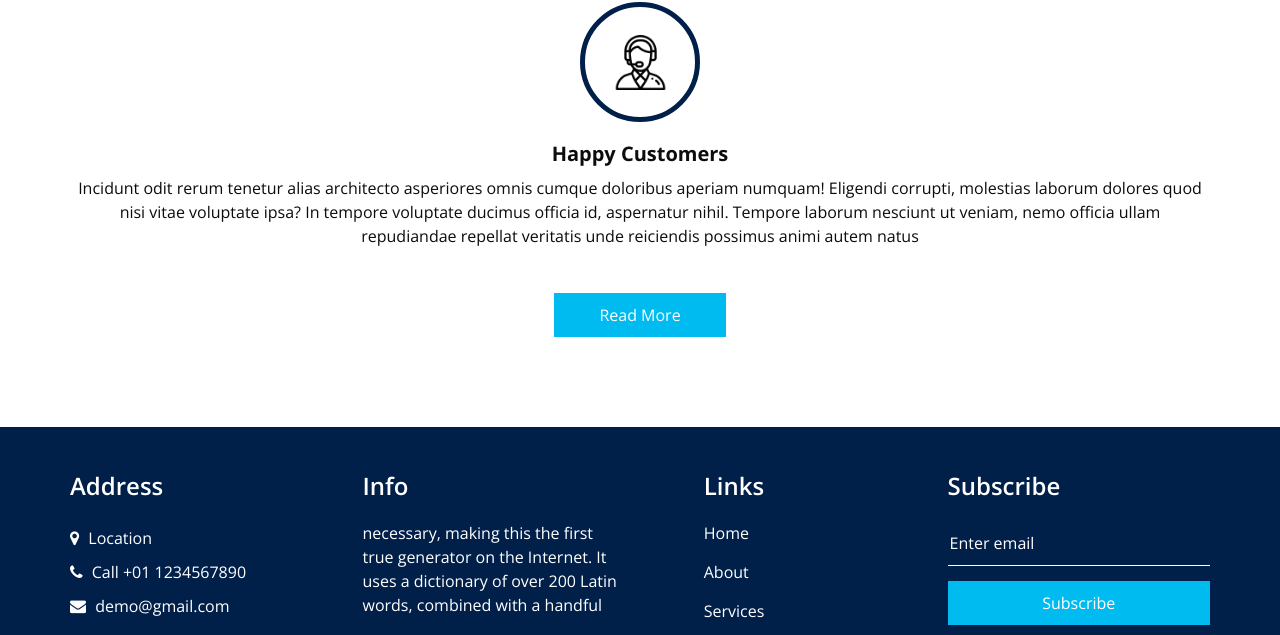
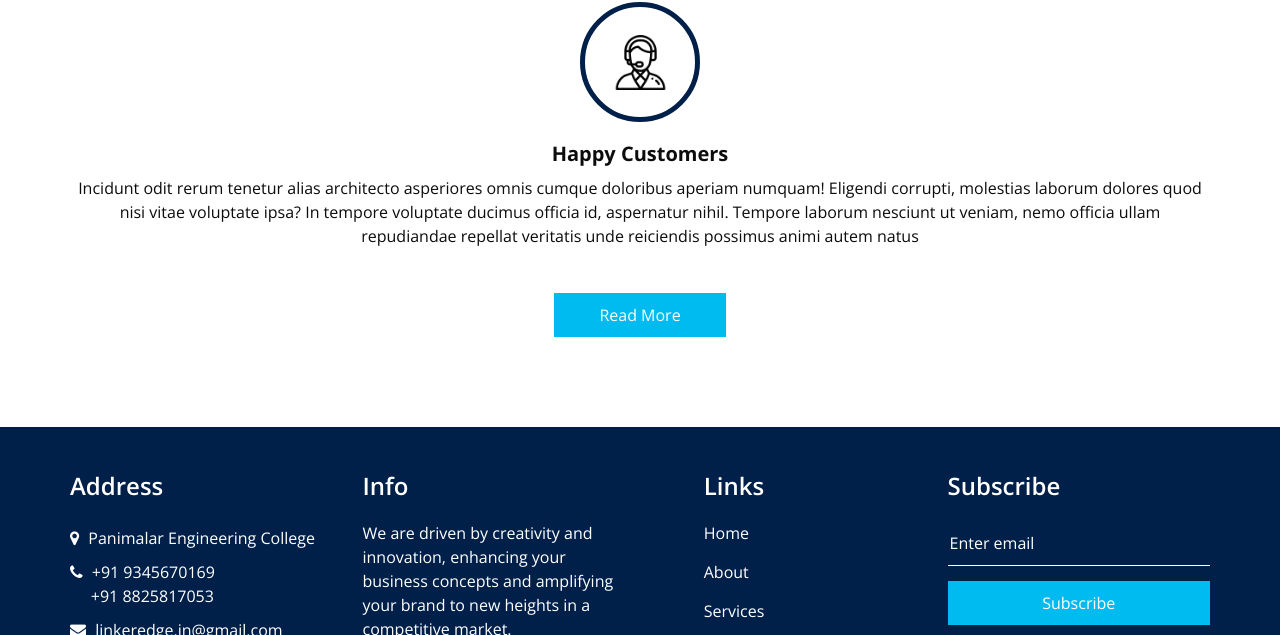
Before and after one commit to LinkerEdge/LinkerWebsite, a website: page why.html in a window 1280 px wide. Shown: the part 1120-1755 px from the top of the page. Drawn offline with nearby package versions, Linux system fonts and the light colour scheme; some packages are replaced by stand-ins of ours.

Commit message:
Address and Info Changed

```diff
--- a/why.html
+++ b/why.html
@@ -182,19 +182,20 @@
               <a href="">
                 <i class="fa fa-map-marker" aria-hidden="true"></i>
                 <span>
-                  Location
+                  Panimalar Engineering College
                 </span>
               </a>
               <a href="">
                 <i class="fa fa-phone" aria-hidden="true"></i>
                 <span>
-                  Call +01 1234567890
+                  +91 9345670169<br>
+                  &nbsp &nbsp &nbsp+91 8825817053
                 </span>
               </a>
               <a href="">
                 <i class="fa fa-envelope" aria-hidden="true"></i>
                 <span>
-                  demo@gmail.com
+                  linkeredge.in@gmail.com
                 </span>
               </a>
             </div>
@@ -219,7 +220,7 @@
               Info
             </h4>
             <p>
-              necessary, making this the first true generator on the Internet. It uses a dictionary of over 200 Latin words, combined with a handful
+              We are driven by creativity and innovation, enhancing your business concepts and amplifying your brand to new heights in a competitive market.
             </p>
           </div>
         </div>
```
Also changed, not shown: about.html (+3 -2 lines), index.html (+3 -2 lines), service.html (+4 -4 lines), team.html (+3 -2 lines).
